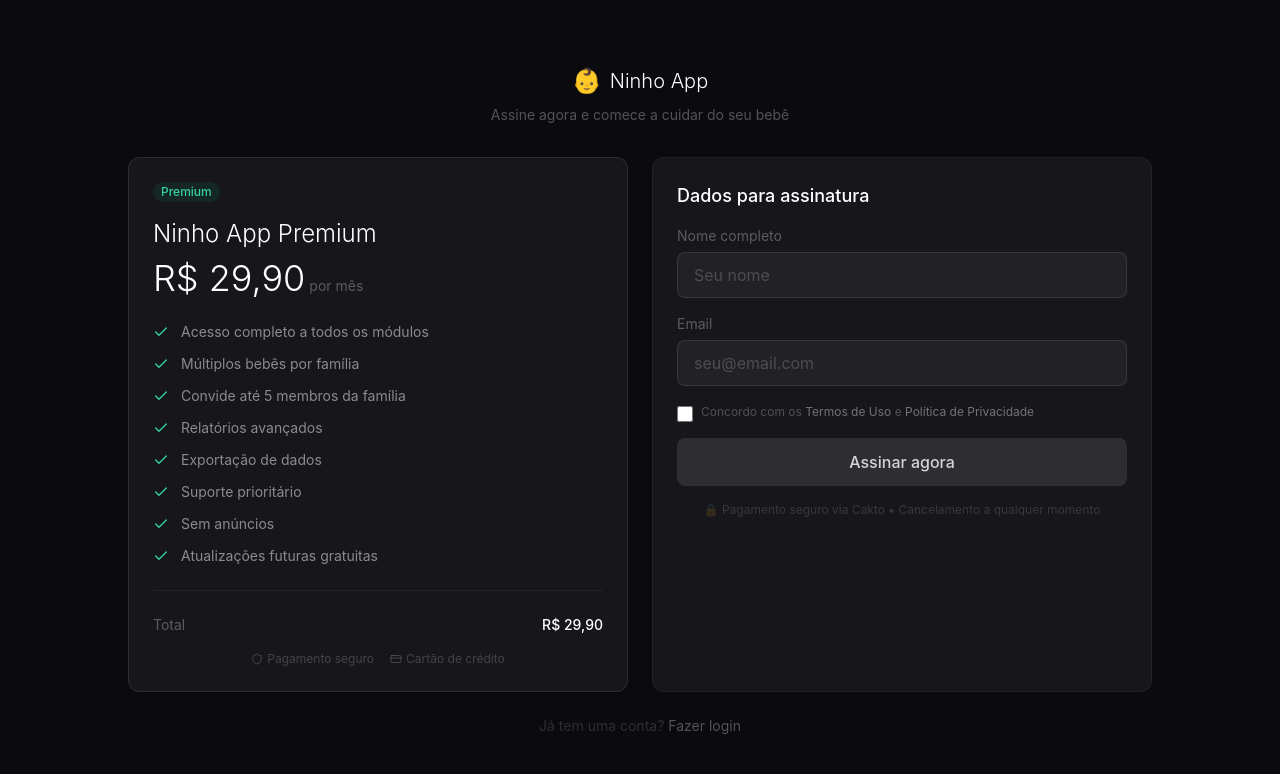
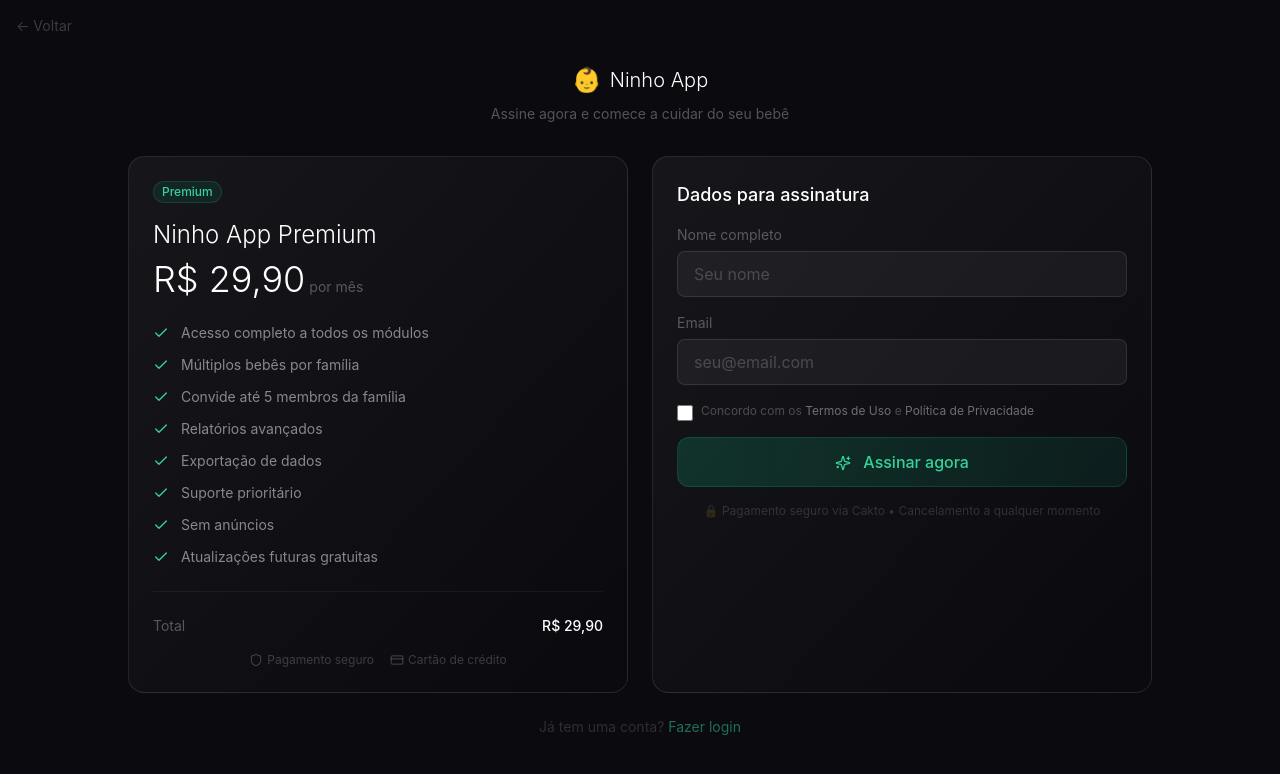
Before and after one commit to oviinii/ninho-app, a Vue app: page /checkout in a window 1280 px wide. Shown: the top 774 px of the page. Built offline with nearby package versions, Linux system fonts and the light colour scheme; no server answers.

Commit message:
feat: unify design system across all pages

```diff
--- a/src/pages/PublicCheckoutPage.vue
+++ b/src/pages/PublicCheckoutPage.vue
@@ -2,7 +2,7 @@
 import { ref } from 'vue'
 import { useRouter } from 'vue-router'
 import { caktoService } from '@/services/cakto.service'
-import { Loader2, Check, Shield, Smartphone, Clock, CreditCard } from 'lucide-vue-next'
+import { Loader2, Check, Shield, Smartphone, Clock, CreditCard, ArrowLeft, Sparkles } from 'lucide-vue-next'
 
 const router = useRouter()
 const loading = ref(false)
@@ -27,6 +27,10 @@ const plan = {
   ]
 }
 
+const goToHome = () => {
+  router.push('/')
+}
+
 const handleCheckout = () => {
   if (!email.value || !name.value) {
     error.value = 'Preencha seu nome e email'
@@ -42,13 +46,9 @@ const handleCheckout = () => {
   error.value = ''
 
   try {
-    // Salvar dados do usuário para usar depois
     sessionStorage.setItem('checkout_email', email.value)
     sessionStorage.setItem('checkout_name', name.value)
-
-    // Redirecionar para o link de pagamento
     caktoService.redirectToCheckout(email.value, name.value)
-
   } catch (err: any) {
     error.value = err.message || 'Erro ao iniciar pagamento'
     loading.value = false
@@ -58,7 +58,16 @@ const handleCheckout = () => {
 
 <template>
   <div class="min-h-screen bg-[#0a0a0f] flex items-center justify-center p-4">
+    <!-- Botão voltar -->
+    <button
+      @click="goToHome"
+      class="fixed top-4 left-4 text-white/20 hover:text-white/40 transition-colors text-sm flex items-center gap-1"
+    >
+      ← Voltar
+    </button>
+
     <div class="max-w-5xl w-full">
+      <!-- Header -->
       <div class="text-center mb-8">
         <div class="flex items-center justify-center gap-2 mb-2">
           <span class="text-2xl">👶</span>
@@ -69,9 +78,9 @@ const handleCheckout = () => {
 
       <div class="grid md:grid-cols-2 gap-6">
         <!-- Plano -->
-        <div class="p-6 rounded-xl bg-white/5 border border-white/10">
+        <div class="p-6 rounded-2xl bg-gradient-to-br from-white/5 to-white/3 border border-white/10">
           <div class="flex items-center gap-2 mb-4">
-            <span class="px-2 py-0.5 rounded-full bg-emerald-500/10 text-emerald-400 text-xs font-medium">Premium</span>
+            <span class="px-2 py-0.5 rounded-full bg-emerald-500/10 text-emerald-400 text-xs font-medium border border-emerald-500/20">Premium</span>
           </div>
           <h2 class="text-2xl font-light text-white">{{ plan.name }}</h2>
           <div class="mt-2">
@@ -94,13 +103,13 @@ const handleCheckout = () => {
           </div>
 
           <div class="mt-4 flex items-center justify-center gap-4 text-xs text-white/20">
-            <span class="flex items-center gap-1"><Shield class="w-3 h-3" /> Pagamento seguro</span>
-            <span class="flex items-center gap-1"><CreditCard class="w-3 h-3" /> Cartão de crédito</span>
+            <span class="flex items-center gap-1"><Shield class="w-3.5 h-3.5" /> Pagamento seguro</span>
+            <span class="flex items-center gap-1"><CreditCard class="w-3.5 h-3.5" /> Cartão de crédito</span>
           </div>
         </div>
 
         <!-- Formulário -->
-        <div class="p-6 rounded-xl bg-white/5 border border-white/5">
+        <div class="p-6 rounded-2xl bg-gradient-to-br from-white/5 to-white/3 border border-white/10">
           <h3 class="text-white font-medium text-lg mb-4">Dados para assinatura</h3>
 
           <form @submit.prevent="handleCheckout" class="space-y-4">
@@ -147,10 +156,13 @@ const handleCheckout = () => {
             <button
               type="submit"
               :disabled="loading"
-              class="w-full py-3 bg-white/10 hover:bg-white/15 rounded-lg text-white/80 font-medium transition-colors disabled:opacity-50 flex items-center justify-center gap-2"
+              class="w-full py-3 bg-gradient-to-r from-emerald-500/20 to-emerald-500/10 hover:from-emerald-500/30 hover:to-emerald-500/20 rounded-xl text-emerald-400 font-medium transition-all duration-300 hover:scale-[1.02] disabled:opacity-50 flex items-center justify-center gap-2 border border-emerald-500/20 hover:border-emerald-500/30"
             >
               <Loader2 v-if="loading" class="w-4 h-4 animate-spin" />
-              {{ loading ? 'Processando...' : 'Assinar agora' }}
+              <span v-else>
+                <Sparkles class="w-4 h-4 inline mr-2" />
+                Assinar agora
+              </span>
             </button>
 
             <p class="text-xs text-white/15 text-center">
@@ -163,7 +175,7 @@ const handleCheckout = () => {
       <!-- Link para login -->
       <p class="text-center text-white/15 text-sm mt-6">
         Já tem uma conta?
-        <router-link to="/auth/login" class="text-white/30 hover:text-white/50 transition-colors">
+        <router-link to="/auth/login" class="text-emerald-400/50 hover:text-emerald-400 transition-colors">
           Fazer login
         </router-link>
       </p>
--- a/src/pages/auth/LoginPage.vue
+++ b/src/pages/auth/LoginPage.vue
@@ -2,7 +2,7 @@
 import { ref } from 'vue'
 import { useRouter } from 'vue-router'
 import { useAuthStore } from '@/stores/auth'
-import { Mail, Lock, ArrowRight, Eye, EyeOff, Loader2, LogIn } from 'lucide-vue-next'
+import { Mail, Lock, ArrowRight, Eye, EyeOff, Loader2 } from 'lucide-vue-next'
 
 const router = useRouter()
 const authStore = useAuthStore()
@@ -44,7 +44,6 @@ const goToHome = () => {
 
 <template>
   <div class="min-h-screen bg-[#0a0a0f] flex items-center justify-center p-4">
-    <!-- Botão voltar -->
     <button
       @click="goToHome"
       class="fixed top-4 left-4 text-white/20 hover:text-white/40 transition-colors text-sm flex items-center gap-1"
@@ -113,7 +112,7 @@ const goToHome = () => {
           <button
             type="submit"
             :disabled="loading"
-            class="w-full py-3 bg-white/10 hover:bg-white/15 rounded-lg text-white/80 font-medium transition-colors disabled:opacity-50 flex items-center justify-center gap-2"
+            class="w-full py-3 bg-gradient-to-r from-white/10 to-white/5 hover:from-white/15 hover:to-white/10 rounded-xl text-white/80 font-medium transition-all duration-300 hover:scale-[1.02] disabled:opacity-50 flex items-center justify-center gap-2 border border-white/10 hover:border-white/20"
           >
             <Loader2 v-if="loading" class="w-4 h-4 animate-spin" />
             <span v-else>
@@ -123,7 +122,6 @@ const goToHome = () => {
           </button>
         </form>
 
-        <!-- Link para criar conta - apenas para usuários que já pagaram -->
         <div class="mt-6 pt-6 border-t border-white/5">
           <p class="text-center text-white/15 text-xs">
             Já fez o pagamento e não tem uma conta?
@@ -134,9 +132,7 @@ const goToHome = () => {
         </div>
       </div>
 
-      <p class="text-center text-white/10 text-xs mt-6">
-        🔒 Seus dados estão seguros
-      </p>
+      <p class="text-center text-white/10 text-xs mt-6">🔒 Seus dados estão seguros</p>
     </div>
   </div>
 </template>
```
Also changed, not shown: src/pages/AccessInstructionsPage.vue (+2 -11 lines).
